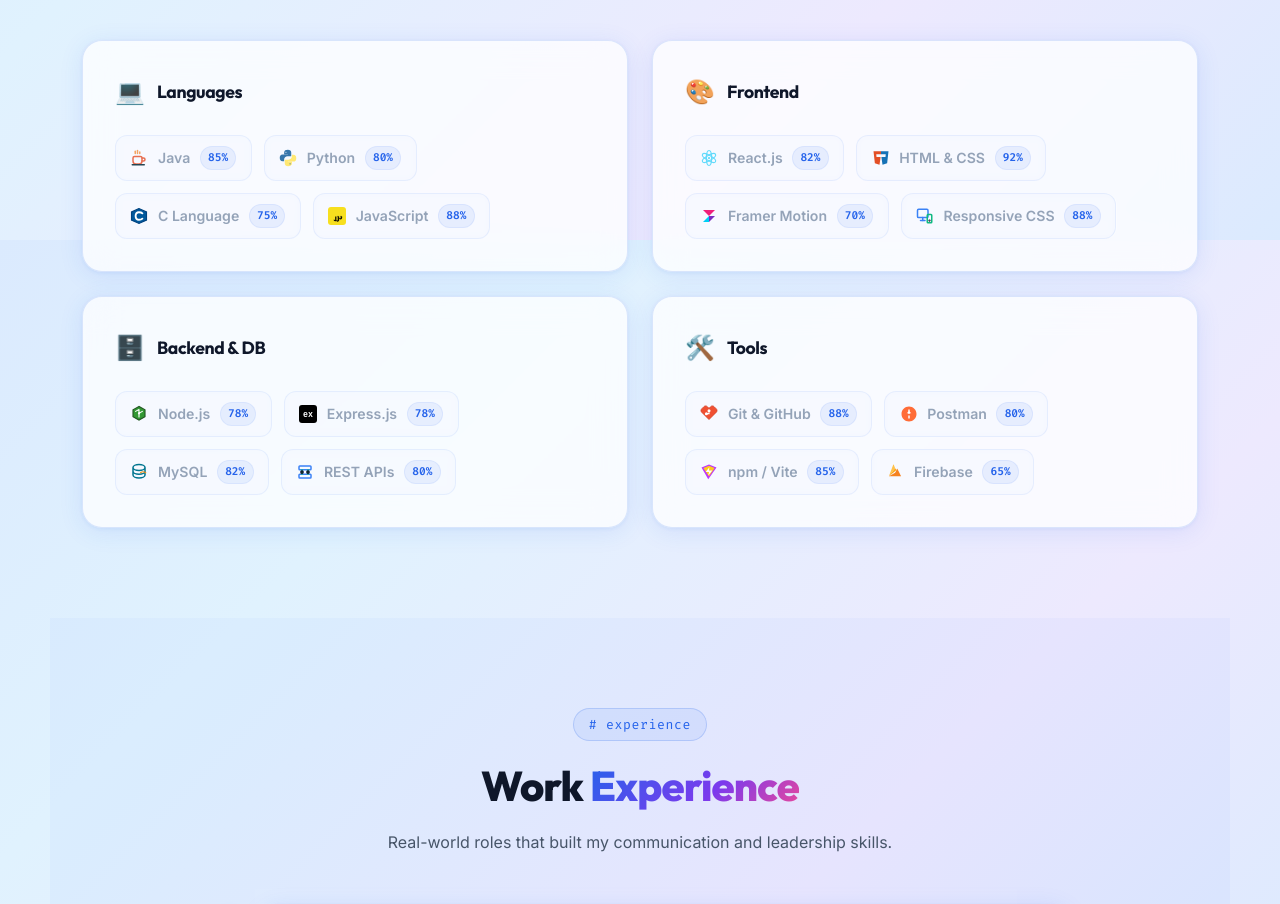
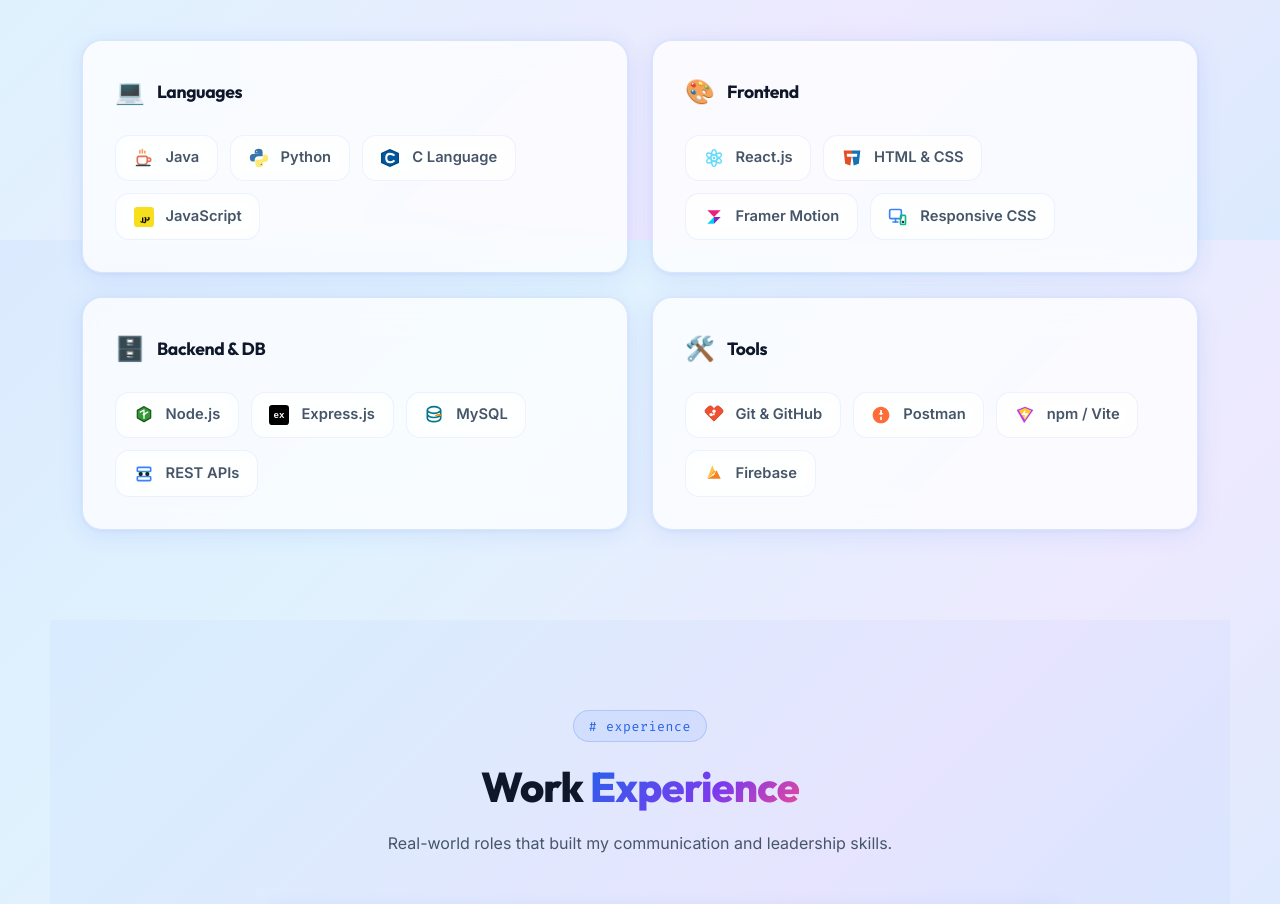
Before and after one commit to Vishalj154/June_2026_Portfolio, a React (Vite) app: page / in a window 1280 px wide. Shown: the part 2160-3064 px from the top of the page. Built offline with nearby package versions, Linux system fonts and the light colour scheme.

Commit message:
feat: add Skills component with categorized tech stacks and interactive hover effects

```diff
--- a/src/components/Skills.css
+++ b/src/components/Skills.css
@@ -34,20 +34,20 @@
 .skill-pill {
   display: inline-flex;
   align-items: center;
-  gap: 0.6rem;
-  padding: 0.6rem 0.9rem;
-  background: rgba(37, 99, 235, 0.03);
+  gap: 0.75rem;
+  padding: 0.65rem 1.1rem;
+  background: rgba(255, 255, 255, 0.4);
   border: 1px solid rgba(37, 99, 235, 0.08);
-  border-radius: 12px;
+  border-radius: 14px;
   cursor: pointer;
   transition: all 0.25s cubic-bezier(0.4, 0, 0.2, 1);
-  backdrop-filter: blur(4px);
+  backdrop-filter: blur(8px);
 }
 
 .skill-pill:hover {
-  background: rgba(37, 99, 235, 0.08);
-  border-color: rgba(37, 99, 235, 0.25);
-  box-shadow: 0 4px 15px rgba(37, 99, 235, 0.08);
+  background: var(--hover-bg);
+  border-color: var(--hover-border);
+  box-shadow: 0 8px 24px var(--hover-bg);
 }
 
 .skill-pill-icon {
@@ -59,36 +59,18 @@
 }
 
 .skill-pill:hover .skill-pill-icon {
-  transform: scale(1.1);
+  transform: scale(1.15) rotate(2deg);
 }
 
 .skill-pill-name {
-  font-size: 0.88rem;
+  font-size: 0.92rem;
   font-weight: 600;
-  color: var(--text-dark);
+  color: var(--text-muted);
   transition: color 0.25s ease;
 }
 
 .skill-pill:hover .skill-pill-name {
-  color: var(--accent-primary);
-}
-
-.skill-pill-badge {
-  font-size: 0.7rem;
-  font-family: var(--font-mono);
-  font-weight: 700;
-  color: var(--accent-primary);
-  background: rgba(37, 99, 235, 0.08);
-  padding: 0.15rem 0.45rem;
-  border-radius: 20px;
-  border: 1px solid rgba(37, 99, 235, 0.08);
-  transition: all 0.25s ease;
-}
-
-.skill-pill:hover .skill-pill-badge {
-  background: var(--accent-primary);
-  color: #ffffff;
-  border-color: var(--accent-primary);
+  color: var(--text-main);
 }
 
 @media(max-width:700px){
--- a/src/components/Skills.tsx
+++ b/src/components/Skills.tsx
@@ -19,31 +19,79 @@
 } from './TechIcons';
 import './Skills.css';
 
-const categories = [
-  { title:'Languages', emoji:'💻', skills:[{n:'Java',l:85},{n:'Python',l:80},{n:'C Language',l:75},{n:'JavaScript',l:88}] },
-  { title:'Frontend', emoji:'🎨', skills:[{n:'React.js',l:82},{n:'HTML & CSS',l:92},{n:'Framer Motion',l:70},{n:'Responsive CSS',l:88}] },
-  { title:'Backend & DB', emoji:'🗄️', skills:[{n:'Node.js',l:78},{n:'Express.js',l:78},{n:'MySQL',l:82},{n:'REST APIs',l:80}] },
-  { title:'Tools', emoji:'🛠️', skills:[{n:'Git & GitHub',l:88},{n:'Postman',l:80},{n:'npm / Vite',l:85},{n:'Firebase',l:65}] },
+interface Skill {
+  n: string;
+  color: string;
+  border: string;
+}
+
+interface Category {
+  title: string;
+  emoji: string;
+  skills: Skill[];
+}
+
+const categories: Category[] = [
+  {
+    title: 'Languages',
+    emoji: '💻',
+    skills: [
+      { n: 'Java', color: 'rgba(231, 111, 81, 0.08)', border: 'rgba(231, 111, 81, 0.35)' },
+      { n: 'Python', color: 'rgba(55, 118, 171, 0.08)', border: 'rgba(55, 118, 171, 0.35)' },
+      { n: 'C Language', color: 'rgba(0, 89, 156, 0.08)', border: 'rgba(0, 89, 156, 0.35)' },
+      { n: 'JavaScript', color: 'rgba(247, 223, 30, 0.08)', border: 'rgba(247, 223, 30, 0.35)' }
+    ]
+  },
+  {
+    title: 'Frontend',
+    emoji: '🎨',
+    skills: [
+      { n: 'React.js', color: 'rgba(97, 218, 251, 0.08)', border: 'rgba(97, 218, 251, 0.35)' },
+      { n: 'HTML & CSS', color: 'rgba(227, 79, 38, 0.08)', border: 'rgba(227, 79, 38, 0.35)' },
+      { n: 'Framer Motion', color: 'rgba(240, 31, 122, 0.08)', border: 'rgba(240, 31, 122, 0.35)' },
+      { n: 'Responsive CSS', color: 'rgba(59, 130, 246, 0.08)', border: 'rgba(59, 130, 246, 0.35)' }
+    ]
+  },
+  {
+    title: 'Backend & DB',
+    emoji: '🗄️',
+    skills: [
+      { n: 'Node.js', color: 'rgba(51, 153, 51, 0.08)', border: 'rgba(51, 153, 51, 0.35)' },
+      { n: 'Express.js', color: 'rgba(15, 23, 42, 0.08)', border: 'rgba(15, 23, 42, 0.35)' },
+      { n: 'MySQL', color: 'rgba(0, 117, 143, 0.08)', border: 'rgba(0, 117, 143, 0.35)' },
+      { n: 'REST APIs', color: 'rgba(16, 185, 129, 0.08)', border: 'rgba(16, 185, 129, 0.35)' }
+    ]
+  },
+  {
+    title: 'Tools',
+    emoji: '🛠️',
+    skills: [
+      { n: 'Git & GitHub', color: 'rgba(240, 80, 50, 0.08)', border: 'rgba(240, 80, 50, 0.35)' },
+      { n: 'Postman', color: 'rgba(255, 108, 55, 0.08)', border: 'rgba(255, 108, 55, 0.35)' },
+      { n: 'npm / Vite', color: 'rgba(189, 52, 254, 0.08)', border: 'rgba(189, 52, 254, 0.35)' },
+      { n: 'Firebase', color: 'rgba(245, 130, 32, 0.08)', border: 'rgba(245, 130, 32, 0.35)' }
+    ]
+  },
 ];
 
 const getIcon = (name: string) => {
   switch (name.toLowerCase()) {
-    case 'java': return <JavaIcon size={18} />;
-    case 'python': return <PythonIcon size={18} />;
-    case 'c language': return <CIcon size={18} />;
-    case 'javascript': return <JavaScriptIcon size={18} />;
-    case 'react.js': return <ReactIcon size={18} />;
-    case 'html & css': return <HtmlCssIcon size={18} />;
-    case 'framer motion': return <FramerMotionIcon size={18} />;
-    case 'responsive css': return <ResponsiveIcon size={18} />;
-    case 'node.js': return <NodejsIcon size={18} />;
-    case 'express.js': return <ExpressjsIcon size={18} />;
-    case 'mysql': return <MysqlIcon size={18} />;
-    case 'rest apis': return <ApiIcon size={18} />;
-    case 'git & github': return <GitIcon size={18} />;
-    case 'postman': return <PostmanIcon size={18} />;
-    case 'npm / vite': return <ViteIcon size={18} />;
-    case 'firebase': return <FirebaseIcon size={18} />;
+    case 'java': return <JavaIcon size={20} />;
+    case 'python': return <PythonIcon size={20} />;
+    case 'c language': return <CIcon size={20} />;
+    case 'javascript': return <JavaScriptIcon size={20} />;
+    case 'react.js': return <ReactIcon size={20} />;
+    case 'html & css': return <HtmlCssIcon size={20} />;
+    case 'framer motion': return <FramerMotionIcon size={20} />;
+    case 'responsive css': return <ResponsiveIcon size={20} />;
+    case 'node.js': return <NodejsIcon size={20} />;
+    case 'express.js': return <ExpressjsIcon size={20} />;
+    case 'mysql': return <MysqlIcon size={20} />;
+    case 'rest apis': return <ApiIcon size={20} />;
+    case 'git & github': return <GitIcon size={20} />;
+    case 'postman': return <PostmanIcon size={20} />;
+    case 'npm / vite': return <ViteIcon size={20} />;
+    case 'firebase': return <FirebaseIcon size={20} />;
     default: return null;
   }
 };
@@ -76,6 +124,10 @@
                 <motion.div
                   key={s.n}
                   className="skill-pill"
+                  style={{
+                    '--hover-bg': s.color,
+                    '--hover-border': s.border,
+                  } as React.CSSProperties}
                   whileHover={{ scale: 1.04, y: -2 }}
                   whileTap={{ scale: 0.98 }}
                   initial={{ opacity: 0, scale: 0.9 }}
@@ -90,7 +142,6 @@
                 >
                   <span className="skill-pill-icon">{getIcon(s.n)}</span>
                   <span className="skill-pill-name">{s.n}</span>
-                  <span className="skill-pill-badge">{s.l}%</span>
                 </motion.div>
               ))}
             </div>
```
